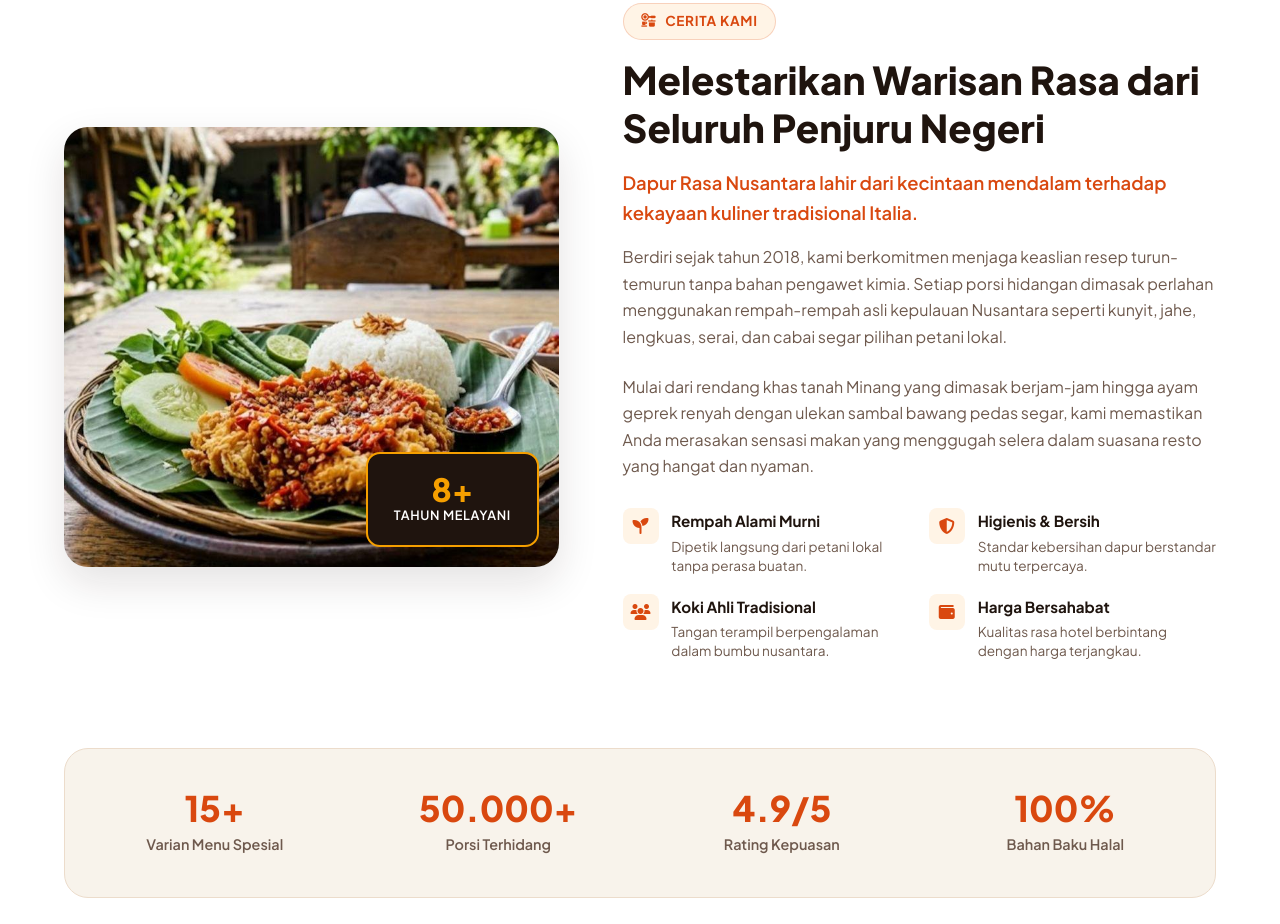
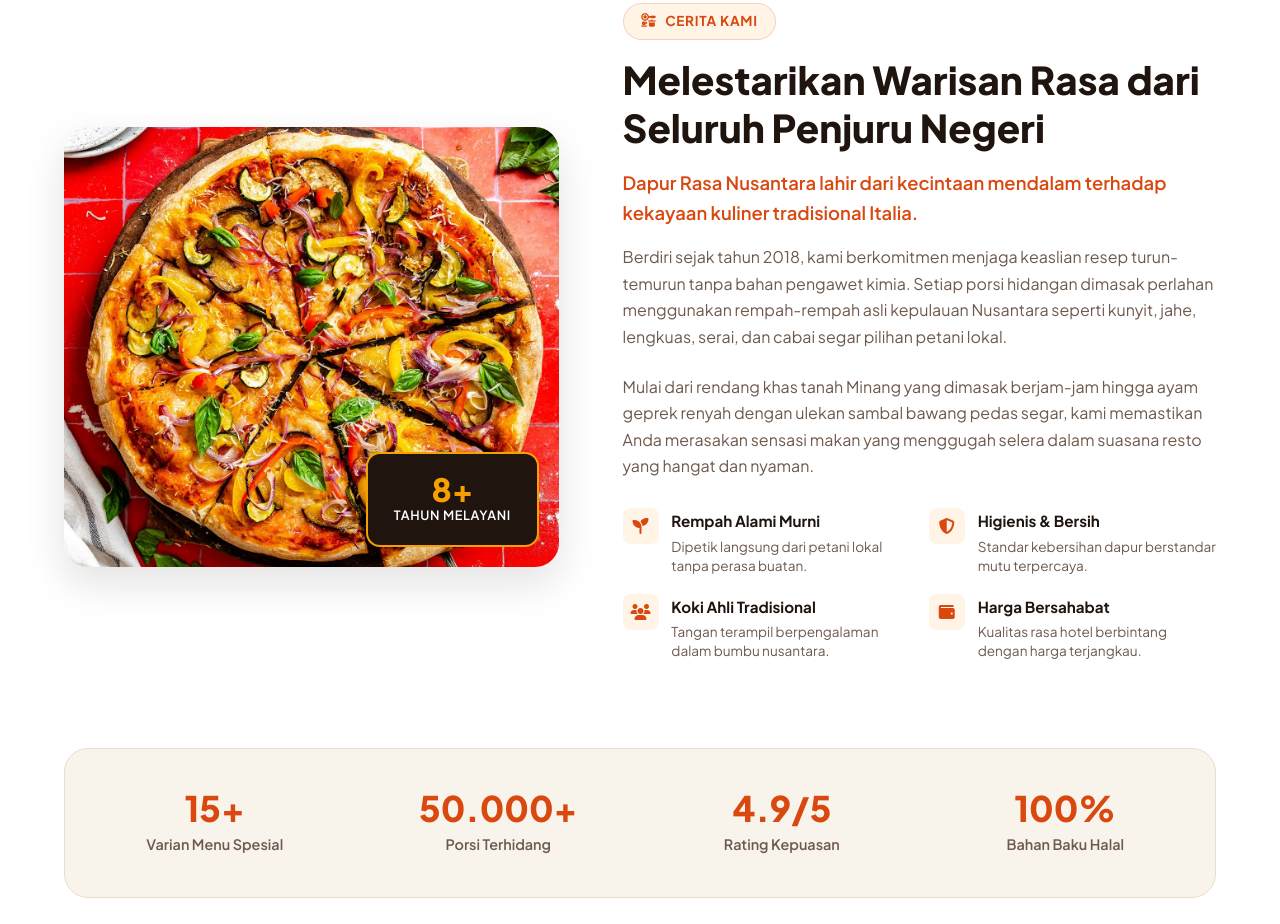
Before and after one commit to berrizkyperwiro-afk/menu-kuliner, a plain HTML site: page index.html in a window 1280 px wide. Shown: the part 880-1804 px from the top of the page. Drawn offline with Linux system fonts and the light colour scheme.

Commit message:
Update index.html

```diff
--- a/index.html
+++ b/index.html
@@ -141,7 +141,7 @@
         <!-- Kolom Gambar Tentang Kami -->
         <div class="about-image-col">
           <div class="about-image-card">
-            <img src="images/hero.jpg" alt="Suasana dan Hidangan Dapur Rasa Nusantara" id="about-img">
+            <img src="images/Pizza.jpg" alt="Suasana dan Hidangan Dapur Rasa Orang Italia" id="about-img">
             <div class="experience-tag">
               <div class="exp-number">8+</div>
               <div class="exp-text">Tahun Melayani</div>
```
